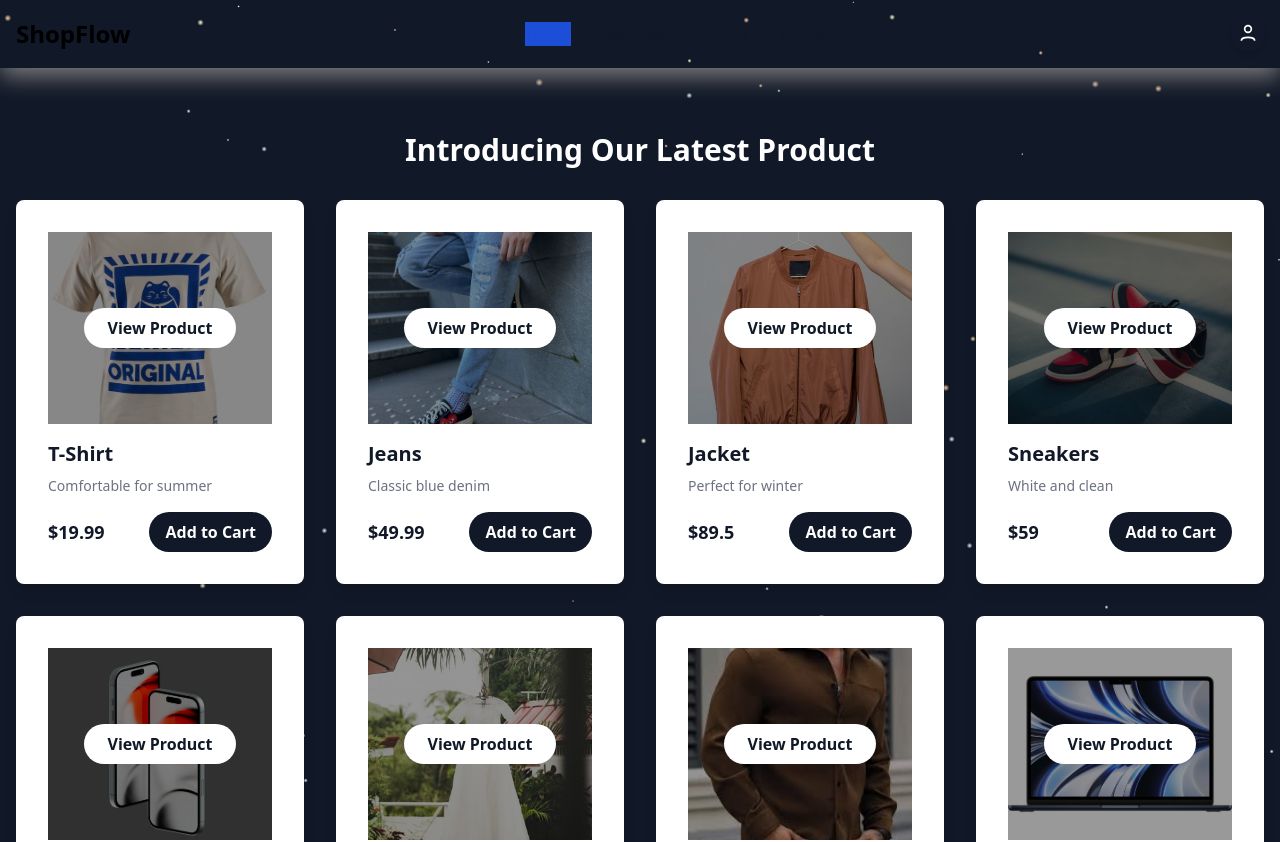
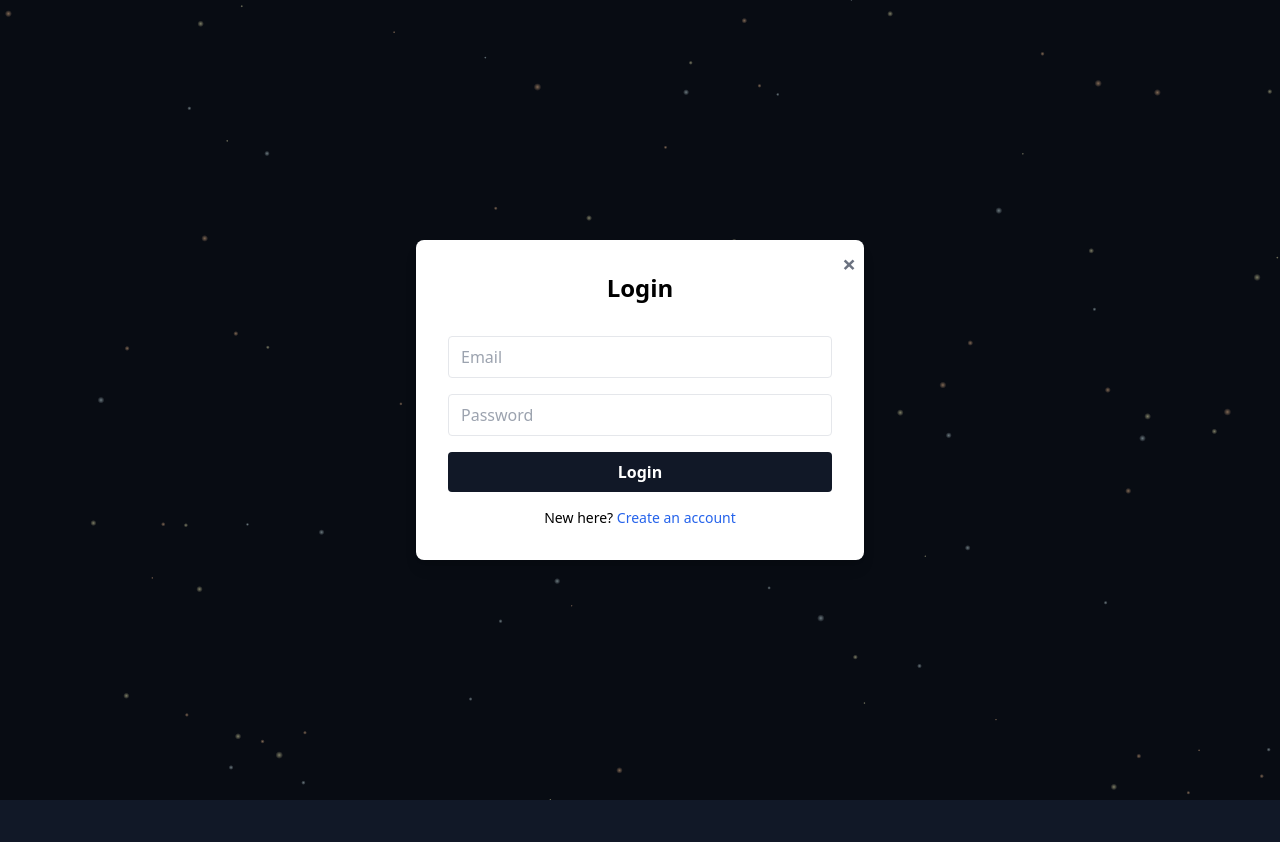
Before and after one commit to VedantShreeyansh/GFG-Assignments, a React (Vite) app: page / in a window 1280 px wide. Shown: the top 842 px of the page. After the commit the page ends 800 px from the top, so only its background shows below. Built offline with nearby package versions, Linux system fonts and the light colour scheme.

Commit message:
Default page changes

```diff
--- a/src/App.tsx
+++ b/src/App.tsx
@@ -1,4 +1,4 @@
-import  { useEffect, useState} from 'react'
+import { useEffect, useState } from 'react'
 import Navbar from './Components/Navbar';
 import AppRoutes from './Routes/AppRoutes';
 import AuthModal from './Components/AuthModal';
@@ -7,8 +7,10 @@ import "./index.css";
 import './global.css';
 
 const App = () => {
-
   const [showAuthModal, setShowAuthModal] = useState(false);
+  const [isAuthenticated, setIsAuthenticated] = useState(() => {
+    return localStorage.getItem("isAuthenticated") === "true";
+  });
 
   useEffect(() => {
     // Remove any existing canvas to avoid duplicates
@@ -20,42 +22,56 @@ const App = () => {
       // @ts-ignore
       new window.FinisherHeader({
         "count": 100,
-        "size": {
-          "min": 2,
-          "max": 8,
-          "pulse": 0
-        },
-        "speed": {
-          "x": {
-            "min": 0,
-            "max": 0.4
-          },
-          "y": {
-            "min": 0,
-            "max": 0.6
-          }
-        },
-        "colors": {
-          "background": "#111827",
-          "particles": [
-            "#fbfcca",
-            "#d7f3fe",
-            "#ffd0a7"
-          ]
-        },
+        "size": { "min": 2, "max": 8, "pulse": 0 },
+        "speed": { "x": { "min": 0, "max": 0.4 }, "y": { "min": 0, "max": 0.6 } },
+        "colors": { "background": "#111827", "particles": ["#fbfcca", "#d7f3fe", "#ffd0a7"] },
         "blending": "overlay",
-        "opacity": {
-          "center": 1,
-          "edge": 0
-        },
+        "opacity": { "center": 1, "edge": 0 },
         "skew": 0,
-        "shapes": [
-          "c"
-        ]
+        "shapes": ["c"]
       });
     }
   }, []);
 
+  const handleAuthSuccess = () => {
+    setIsAuthenticated(true);
+    localStorage.setItem("isAuthenticated", "true");
+    setShowAuthModal(false);
+  }
+
+  const handleLogout = () => {
+    localStorage.clear();
+    setIsAuthenticated(false);
+    setShowAuthModal(false);
+  }
+
+  // Show only AuthModal on first load
+  if (!isAuthenticated) {
+    return (
+      <>
+        <div
+          className="finisher-header"
+          style={{
+            width: "100vw",
+            height: "100vh",
+            position: "fixed",
+            top: 0,
+            left: 0,
+            zIndex: 0,
+            pointerEvents: "none",
+          }}
+        ></div>
+        <AuthModal
+          isOpen={true}
+          onClose={() => {}}
+          // Add this prop to your AuthModal and Login component:
+          onAuthSuccess={handleAuthSuccess}
+        />
+      </>
+    );
+  }
+
+  // When authenticated, show Navbar and routes
   return (
     <>
       <div
@@ -70,25 +86,23 @@ const App = () => {
           pointerEvents: "none",
         }}
       ></div>
-         <div style={{ position: "relative", zIndex: 1 }}>
-      <Navbar onProfileClick={() => setShowAuthModal(true)}/>
-      <AppRoutes />
-      <AuthModal isOpen={showAuthModal} onClose={() => setShowAuthModal(false)} />
+      <div style={{ position: "relative", zIndex: 1 }}>
+        <Navbar onProfileClick={handleLogout} />
+        <div className={showAuthModal ? "pointer-events-none opacity-50 select-none" : ""}>
+          <AppRoutes />
+        </div>
+        {/* <AuthModal
+          isOpen={showAuthModal}
+          onClose={() => setShowAuthModal(false)}
+          onAuthSuccess={() => setShowAuthModal(false)}
+        /> */}
+        {/* Overlay to disable UI when modal is open */}
+        {/* {showAuthModal && (
+          <div className="fixed inset-0 bg-black bg-opacity-40 z-40"></div>
+        )} */}
       </div>
     </>
   );
 };
 
-  // return (
-  //   <div>
-  //     <h1>Welcome to React Portal</h1>
-  //     <button onClick={() => setIsModalOpen(true)}>Open Modal</button>
-  //     <Modal isOpen={isModalOpen}>
-  //       <h2>This is a Modal</h2>
-  //     </Modal>
-  //     <button onClick={() => setIsModalOpen(false)}>Close Modal</button>
-  //   </div>
-  // )
-
-
 export default App;
--- a/src/Components/AuthModal.tsx
+++ b/src/Components/AuthModal.tsx
@@ -1,8 +1,15 @@
 import React, { useState } from "react";
 import Register from "./Register";
 
-
-const Login = ({ onLoginSuccess }: { onLoginSuccess: () => void}) => {
+const Login = ({
+  onLoginSuccess,
+  otpSuccess,
+  setOtpSuccess,
+}: {
+  onLoginSuccess: () => void;
+  otpSuccess: boolean;
+  setOtpSuccess: React.Dispatch<React.SetStateAction<boolean>>;
+}) => {
   const [step, setStep] = useState<"login" | "otp">("login");
   const [form, setForm] = useState({ email: "", password: "" });
   const [otp, setOtp] = useState("");
@@ -16,7 +23,10 @@ const Login = ({ onLoginSuccess }: { onLoginSuccess: () => void}) => {
     alert("Mock OTP sent to your email! ");
   };
 
-  const handleOtpChange = (e: React.ChangeEvent<HTMLInputElement>, idx: number) => {
+  const handleOtpChange = (
+    e: React.ChangeEvent<HTMLInputElement>,
+    idx: number
+  ) => {
     const val = e.target.value.replace(/[^0-9]/g, "");
     if (!val) return;
     const newOtp = otp.split("");
@@ -26,37 +36,73 @@ const Login = ({ onLoginSuccess }: { onLoginSuccess: () => void}) => {
     if (next) (next as HTMLInputElement).focus();
   };
 
-  const handleOtpKeyDown = (e: React.KeyboardEvent<HTMLInputElement>, idx: number) => {
+  const handleOtpKeyDown = (
+    e: React.KeyboardEvent<HTMLInputElement>,
+    idx: number
+  ) => {
     if (e.key === "Backspace") {
       if (otp[idx]) {
         const newOtp = otp.split("");
         newOtp[idx] = "";
         setOtp(newOtp.join(""));
-      } else if (idx > 0){
+      } else if (idx > 0) {
         const prev = document.getElementById(`otp-input-${idx - 1}`);
         if (prev) (prev as HTMLInputElement).focus();
       }
     }
   };
 
-
   const handleOtpSubmit = (e: React.FormEvent) => {
     e.preventDefault();
     if (otp === "123456") {
-      alert("Login successful OTP verified");
+      setOtpSuccess(true);
+      setTimeout(() => {
         setStep("login");
-      setForm({ email: "", password: ""});
+        setForm({ email: "", password: "" });
         setOtp("");
+        setOtpSuccess(false);
         onLoginSuccess();
+      }, 1500);
     } else {
       alert("Invalid OTP. Try 123456");
     }
   };
 
+  if (otpSuccess) {
+    return (
+      <div className="flex flex-col items-center justify-center space-y-4 py-6">
+        <svg
+          className="w-20 h-20 text-green-500 animate-bounce drop-shadow-lg"
+          fill="none"
+          strokeWidth={3}
+          viewBox="0 0 24 24"
+          style={{ filter: "drop-shadow(0 4px 12px rgba(34,197,94,0.4))" }}
+        >
+          <circle
+            cx="12"
+            cy="12"
+            r="10"
+            stroke="currentColor"
+            strokeWidth="3"
+            fill="none"
+          />
+          <path
+            stroke="currentColor"
+            strokeWidth="1"
+            strokeLinecap="round"
+            strokeLinejoin="round"
+            d="M8 12l3 3 5-5"
+          />
+        </svg>
+        <div className="text-green-600 font-bold text-xl">OTP Verified!</div>
+      </div>
+    );
+  }
+
   if (step === "login") {
     return (
       <form className="space-y-4" onSubmit={handleLogin}>
-      <h2 className="text-2xl font-bold text-center mb-4"></h2>
+        <h2 className="text-2xl font-bold text-center mb-4">Login</h2>
         <input
           type="text"
           name="email"
@@ -83,14 +129,19 @@ if (step === "login") {
         </button>
       </form>
     );
-};
-
+  }
 
   // OTP Step
   return (
-  <form onSubmit={handleOtpSubmit} className="flex flex-col items-center space-y-5">
+    <form
+      onSubmit={handleOtpSubmit}
+      className="flex flex-col items-center space-y-5"
+    >
       <h2 className="text-2xl font-bold text-center mb-4">Enter OTP</h2>
-    <div className="flex items-center gap-2 5 justify-center" id="otp-container">
+      <div
+        className="flex items-center gap-2.5 justify-center"
+        id="otp-container"
+      >
         {[...Array(6)].map((_, idx) => (
           <input
             key={idx}
@@ -98,52 +149,88 @@ return (
             maxLength={1}
             className="w-12 h-12 font-semibold outline-none text-xl text-gray-700 text-center border rounded-md transition-all border-gray-300 focus:border-blue-500 bg-transparent"
             value={otp[idx] || ""}
-            onChange={e => handleOtpChange(e, idx)}
-            onKeyDown={e => handleOtpKeyDown(e, idx)}
+            onChange={(e) => handleOtpChange(e, idx)}
+            onKeyDown={(e) => handleOtpKeyDown(e, idx)}
             id={`otp-input-${idx}`}
             autoFocus={idx === 0}
             inputMode="numeric"
           />
         ))}
       </div>
-    <button type="submit" className="w-full bg-gray-900 text-white py-2 rounded font-bold hover:bg-gray-800 mt-4">
+      <button
+        type="submit"
+        className="w-full bg-gray-900 text-white py-2 rounded font-bold hover:bg-gray-800 mt-4"
+      >
         Verify OTP
       </button>
     </form>
-)
+  );
 };
 
-const AuthModal = ({ isOpen, onClose }: { isOpen: boolean; onClose: () => void}) => {
+const AuthModal = ({
+  isOpen,
+  onClose,
+  onAuthSuccess,
+}: {
+  isOpen: boolean;
+  onClose: () => void;
+  onAuthSuccess: () => void;
+}) => {
   const [mode, setMode] = useState<"login" | "register">("login");
+  const [otpSuccess, setOtpSuccess] = useState(false);
+
   if (!isOpen) return null;
   return (
     <div className="fixed inset-0 z-50 flex items-center justify-center bg-black bg-opacity-50">
-        <div className="bg-white rounded-lg shadow-lg p-8 w-full max-w-md relative">
-            <button className="absolute top-2 right-2 text-gray-500 hover:text-gray-700" onClick={onClose}>&times;</button>
-            {mode === "login" ?(
+      <div className={`${otpSuccess ? "bg-transparent shadow-none" : "bg-white rounded-lg"} shadow-lg p-8 w-full max-w-md relative`}>
+    {!otpSuccess && (
+        <button
+          className="absolute top-2 right-2 text-2xl font-bold text-gray-500 hover:text-gray-700"
+          onClick={onClose}
+        >
+          &times;
+        </button>
+        )}
+        {mode === "login" ? (
           <>
-                  <Login onLoginSuccess={onClose}/>
+            <Login
+              onLoginSuccess={onAuthSuccess}
+              otpSuccess={otpSuccess}
+              setOtpSuccess={setOtpSuccess}
+            />
+            {!otpSuccess && (
+            <div className="bg-transparent">
               <p className="mt-4 text-center text-sm">
                 New here?{" "}
-                    <button className="text-blue-600 hover:underline" onClick={() => setMode("register")}>
+                <button
+                  className="text-blue-600 hover:underline"
+                  onClick={() => setMode("register")}
+                >
                   Create an account
                 </button>
               </p>
+              </div>
+            )}
           </>
         ) : (
           <>
             <Register />
+            {!otpSuccess && (
               <p className="mt-4 text-center text-sm">
                 Already have an account?{" "}
-                    <button className="text-blue-600 hover:underline" onClick={() => setMode("login")}>
+                <button
+                  className="text-blue-600 hover:underline"
+                  onClick={() => setMode("login")}
+                >
                   Login
                 </button>
               </p>
+            )}
           </>
         )}
       </div>
     </div>
-  )
-}
+  );
+};
 
 export default AuthModal;
```
Lines whose indentation alone changed are shown as unchanged.
